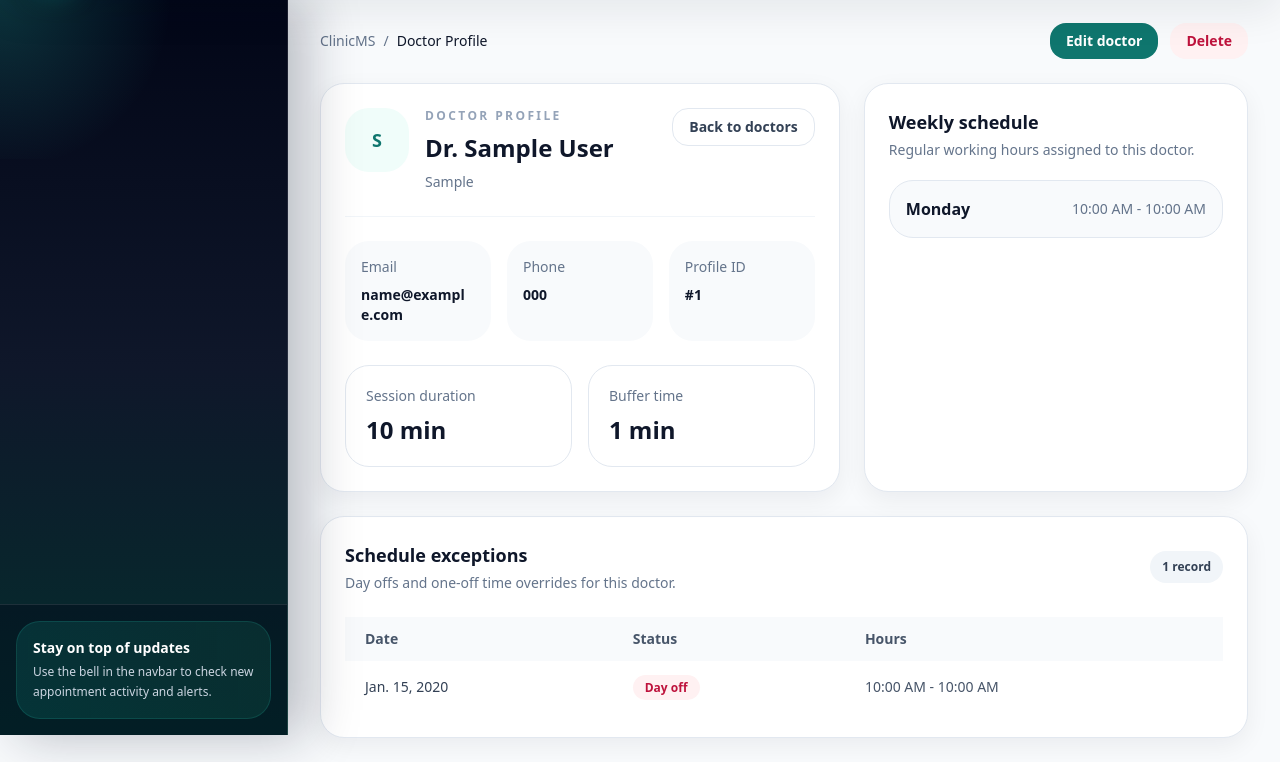
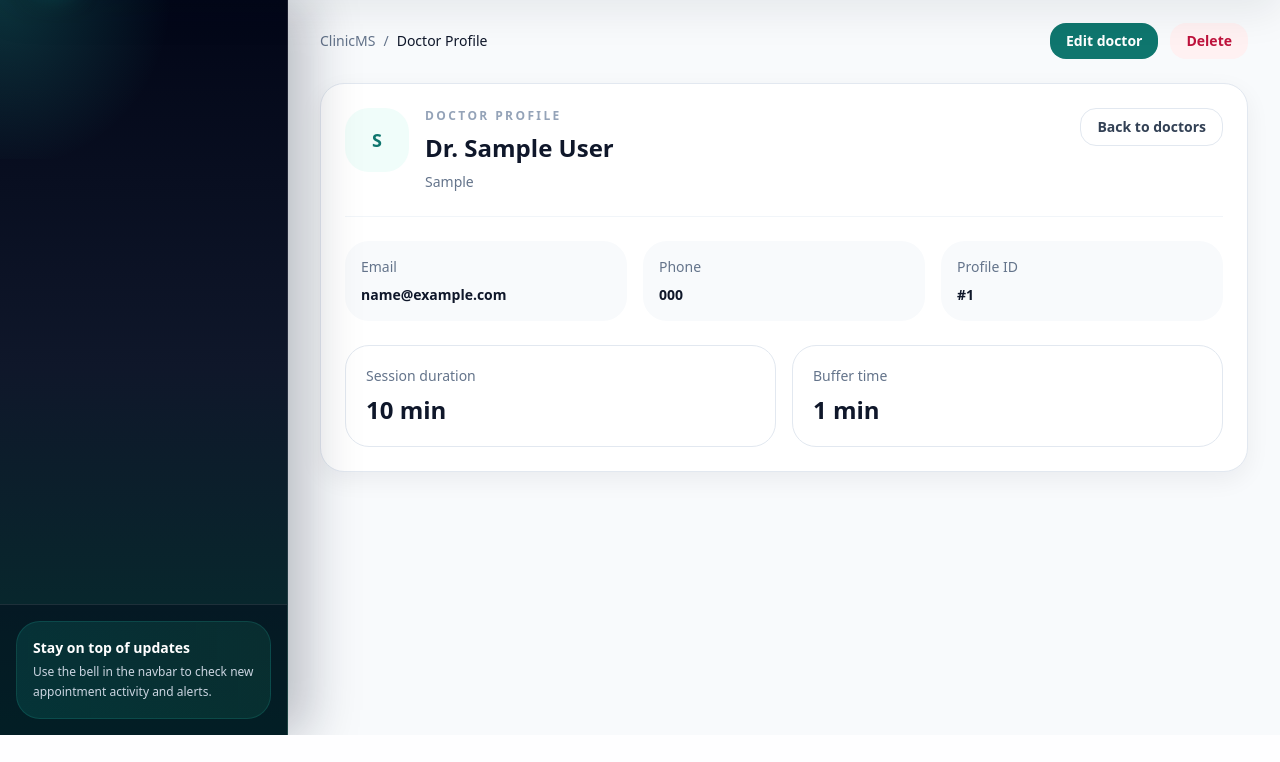
Before and after one commit to Kadry333/Django-Clinic-System, a Django app: template doctors/templates/doctors/detail.html in a window 1280 px wide. Shown: the part 65-827 px from the top of the page. After the commit the page ends 800 px from the top, so only its background shows below. Run offline with Django 5.2, Linux system fonts and the light colour scheme; the template is opened without the code that fills it: values that come from a table or form of the project are taken from there, others are empty; tables that the repository leaves empty hold one stand-in row (values such as "Sample post"); some libraries are stand-ins or nearby versions.

```diff
--- a/appointments/views.py
+++ b/appointments/views.py
@@ -470,13 +470,15 @@ class StaffConfirmRescheduleAppointmentView(View):
         ).time()
 
         available_slots = get_available_slots(appointment.doctor, new_date)
-        if new_time.strftime("%I:%M %p") not in available_slots:
+
+        new_time_str = new_time.strftime("%I:%M %p")
+
+        if not any(slot["label"].startswith(new_time_str) for slot in available_slots):
             messages.error(
                 request,
                 "The requested slot is no longer available. Please ask the patient to submit a new reschedule request with an available slot.",
             )
             return redirect("appointments.appointment", appointment_id=appointment.id)
-
         appointment.appointment_date = new_date
         appointment.start_time = new_time
         appointment.end_time = end_time
--- a/doctors/templates/doctors/detail.html
+++ b/doctors/templates/doctors/detail.html
@@ -17,7 +17,7 @@
 
 {% block content %}
 <section class="space-y-6">
-    <div class="grid gap-6 xl:grid-cols-[1.15fr_0.85fr]">
+    <div class="grid gap-12">
         <div class="rounded-panel border border-slate-200 bg-white p-6 shadow-soft">
             <div class="flex flex-col gap-5 border-b border-slate-100 pb-6 sm:flex-row sm:items-start sm:justify-between">
                 <div class="flex items-start gap-4">
@@ -68,76 +68,6 @@
             </div>
         </div>
 
-        <div class="rounded-panel border border-slate-200 bg-white p-6 shadow-soft">
-            <h2 class="text-lg font-semibold text-slate-900">Weekly schedule</h2>
-            <p class="mt-1 text-sm text-slate-500">Regular working hours assigned to this doctor.</p>
-
-            <div class="mt-5 space-y-3">
-                {% for schedule in schedules %}
-                <div class="rounded-3xl border border-slate-200 bg-slate-50 p-4">
-                    <div class="flex items-center justify-between gap-3">
-                        <p class="font-semibold text-slate-900">{{ schedule.get_day_of_week_display }}</p>
-                        <p class="text-sm text-slate-500">{{ schedule.start_time|time:"h:i A" }} - {{ schedule.end_time|time:"h:i A" }}</p>
-                    </div>
-                </div>
-                {% empty %}
-                <div class="rounded-3xl border border-dashed border-slate-300 bg-slate-50 p-5">
-                    <p class="text-sm font-semibold text-slate-900">No weekly schedule yet</p>
-                    <p class="mt-1 text-sm text-slate-500">This doctor does not have recurring schedule entries.</p>
-                </div>
-                {% endfor %}
-            </div>
-        </div>
-    </div>
-
-    <div class="rounded-panel border border-slate-200 bg-white p-6 shadow-soft">
-        <div class="flex items-center justify-between gap-3">
-            <div>
-                <h2 class="text-lg font-semibold text-slate-900">Schedule exceptions</h2>
-                <p class="mt-1 text-sm text-slate-500">Day offs and one-off time overrides for this doctor.</p>
-            </div>
-            <span class="rounded-2xl bg-slate-100 px-3 py-2 text-xs font-semibold text-slate-700">
-                {{ exceptions|length }} record{{ exceptions|length|pluralize }}
-            </span>
-        </div>
-
-        <div class="mt-6 overflow-x-auto">
-            <table class="min-w-full text-sm">
-                <thead class="bg-slate-50">
-                    <tr>
-                        <th class="px-5 py-3 text-left font-semibold text-slate-600">Date</th>
-                        <th class="px-5 py-3 text-left font-semibold text-slate-600">Status</th>
-                        <th class="px-5 py-3 text-left font-semibold text-slate-600">Hours</th>
-                    </tr>
-                </thead>
-                <tbody class="divide-y divide-slate-100">
-                    {% for exception in exceptions %}
-                    <tr>
-                        <td class="px-5 py-4 text-slate-700">{{ exception.date }}</td>
-                        <td class="px-5 py-4">
-                            {% if exception.is_day_off %}
-                            <span class="rounded-full bg-rose-50 px-3 py-1 text-xs font-semibold text-rose-700">Day off</span>
-                            {% else %}
-                            <span class="rounded-full bg-emerald-50 px-3 py-1 text-xs font-semibold text-emerald-700">Custom hours</span>
-                            {% endif %}
-                        </td>
-                        <td class="px-5 py-4 text-slate-600">
-                            {% if exception.start_time and exception.end_time %}
-                                {{ exception.start_time|time:"h:i A" }} - {{ exception.end_time|time:"h:i A" }}
-                            {% else %}
-                                Not specified
-                            {% endif %}
-                        </td>
-                    </tr>
-                    {% empty %}
-                    <tr>
-                        <td colspan="3" class="px-5 py-8 text-center text-slate-400">No schedule exceptions recorded.</td>
-                    </tr>
-                    {% endfor %}
-                </tbody>
-            </table>
-        </div>
-    </div>
 </section>
 <!-- DELETE MODAL -->
 <div id="deleteModal" class="fixed inset-0 z-50 hidden items-center justify-center bg-black/40 backdrop-blur-sm">
```
Also changed, not shown: appointments/services.py (+10 -1 lines), doctors/forms.py (+16 -1 lines), doctors/services.py (added, +33 -0 lines).
